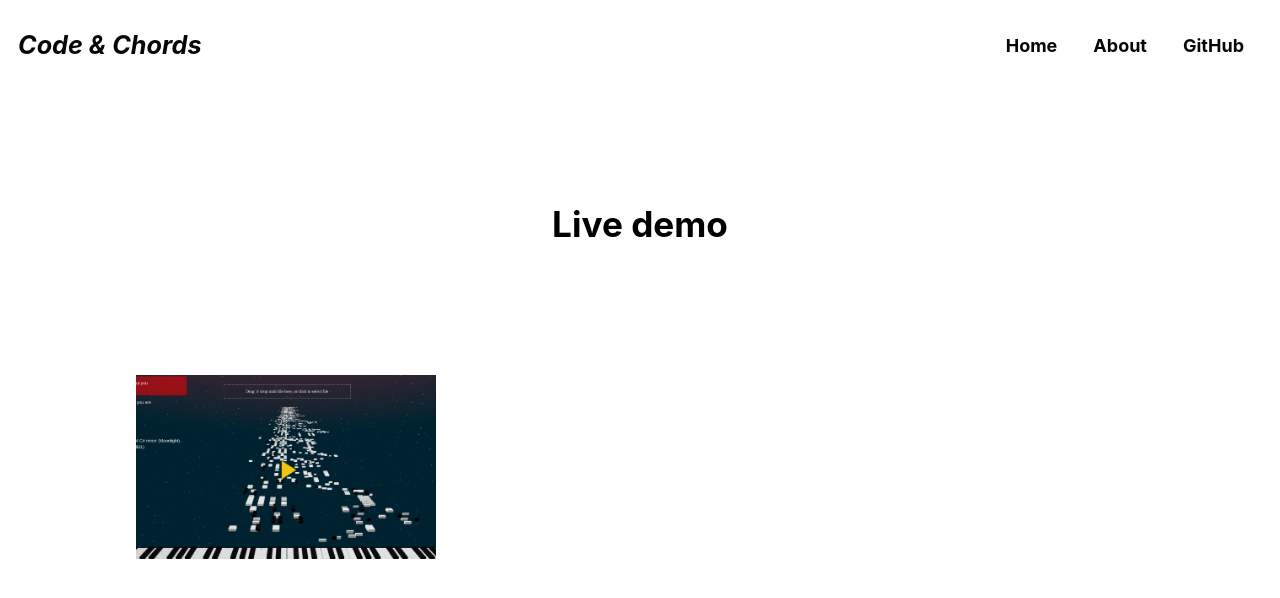
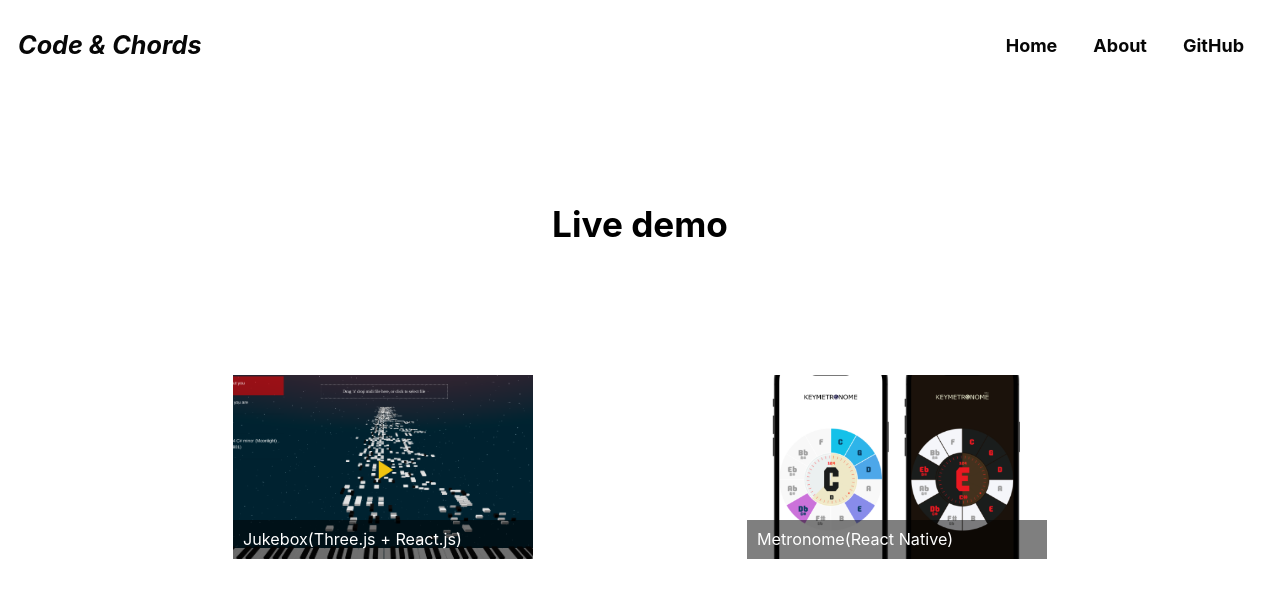
Before and after one commit to choiiis/minimal-mistakes-choiiis-customized, a Jekyll site: the page built from _pages/livedemo/gallery-demo.md, in a window 1280 px wide and 900 px high. Shown: the top 598 px of the window. Built offline with Jekyll 4.4.1, drawn with Linux system fonts in a browser that asks for light colours; cached includes are drawn as plain includes; some web fonts are replaced.

Commit message:
Metronome demo added

```diff
--- a/_pages/livedemo/gallery-demo.md
+++ b/_pages/livedemo/gallery-demo.md
@@ -46,6 +46,17 @@ tags:
             text-decoration: none;
         }
 
+        .gallery-item .title {
+            position: absolute;
+            bottom: 0;
+            left: 0;
+            width: 100%;
+            background-color: rgba(0, 0, 0, 0.5);
+            color: #fff;
+            padding: 5px 10px;
+        }
+
+
         .gallery-item:hover .hover-button {
             opacity: 1;
         }
@@ -57,17 +68,18 @@ tags:
         <div class="gallery-item">
             <img src='/assets/images/demo/jukebox.png' >
             <a href="https://onejae.github.io/demo/jukebox" class="hover-button" target='_blank'>Open</a>
+            <div class="title">Jukebox(Three.js + React.js)</div>
+        </div>
+        <div class="gallery-item">
+            <img src='/assets/images/demo/keymetronome.png' >
+            <a href="https://yesjamstudio.com/" class="hover-button" target='_blank'>Open</a>
+            <div class="title">Metronome(React Native)</div>
         </div>
         <!-- <div class="gallery-item">
-            <img src="image2.jpg" alt="Image 2">
-            <a href="link2.html" class="hover-button">View</a>
-        </div>
-        <div class="gallery-item">
-            <img src="image3.jpg" alt="Image 3">
-            <a href="link3.html" class="hover-button">View</a>
+            <img src='/assets/images/demo/jukebox.png' >
+            <a href="https://onejae.github.io/demo/jukebox" class="hover-button" target='_blank'>Open</a>
+            <div class="title">Game Streaming(k8s, C++)</div>
         </div> -->
-        <!-- Add more gallery items as needed -->
     </div>
-
 </body>
 </html>
```
Also changed, not shown: other parts of _pages/livedemo/gallery-demo.md (+1 -1 lines), assets/images/demo/keymetronome.png (added).
